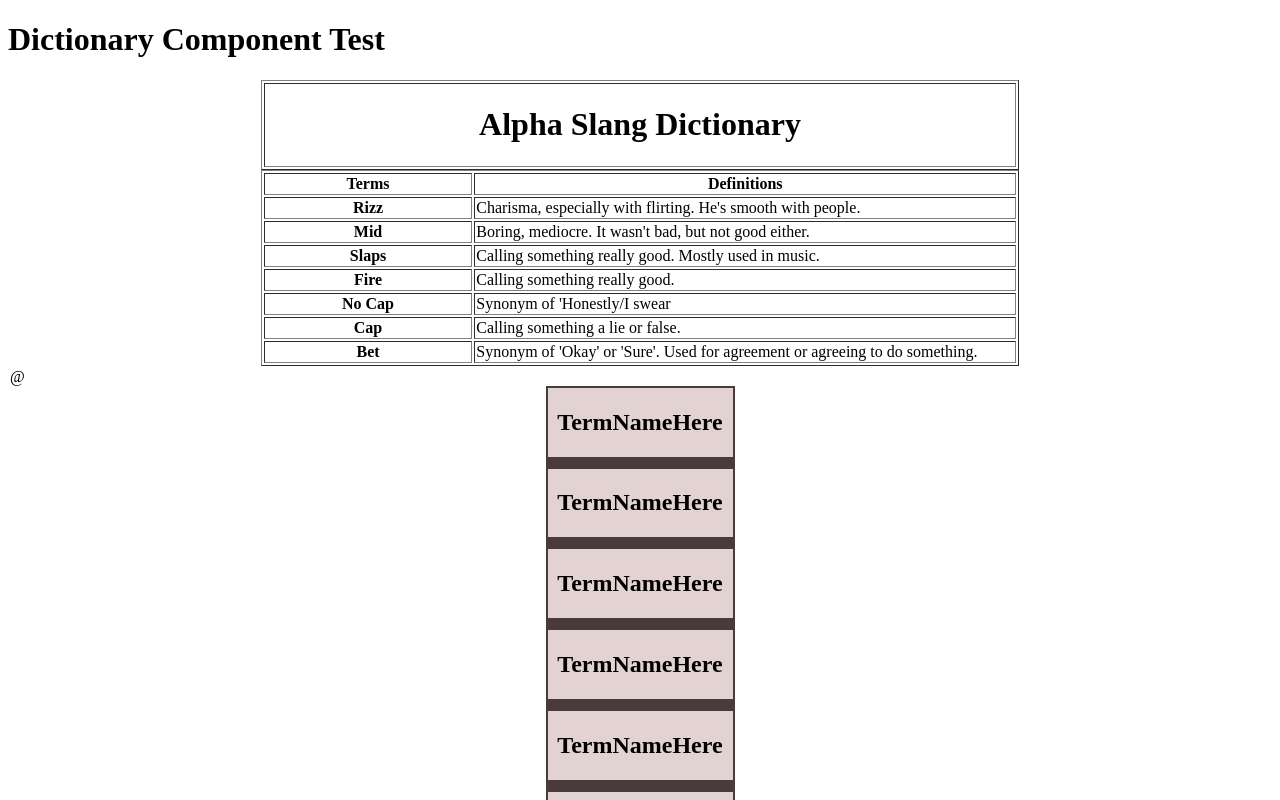
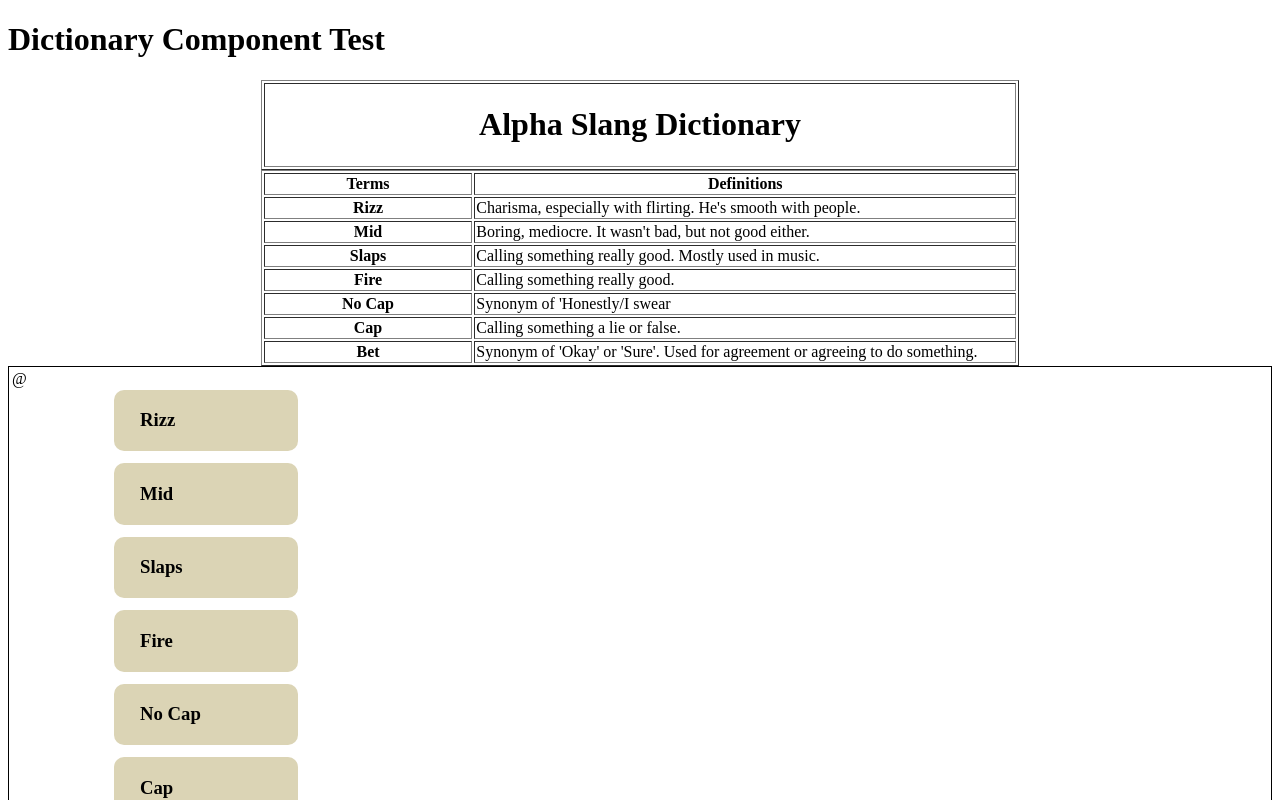
Before and after one commit to gardoseSIT-john/AlphaSlangInterpreter, an Angular app: page / in a window 1280 px wide. Shown: the top 800 px of the page. Built offline with nearby package versions, Linux system fonts and the light colour scheme.

Commit message:
CSS update.

```diff
--- a/src/app/components/dictionary-display-component/dictionary-display-component.css
+++ b/src/app/components/dictionary-display-component/dictionary-display-component.css
@@ -1,27 +1,45 @@
+/* The card conntainer */
+table.term-sector{
+    border:1px solid black;
+}
 /* The entire card */
 .term-card {
+
 }
 
 /* The table inside the card */
 .term-card .term-card-table {
     width: 15%;
-    background-color: #493b3b;
-    margin-left: auto;
+    background-color: white;
     margin-right: auto;
+    margin-left:100px;
+    transition: width 0.3s ease-in-out;
+
 }
 
 /* The TermName cell */
 .term-card .term-name-cell {
-    background-color: #e2d2d2;
-    text-align: center;
-    width:100%
+    background-color: #dbd4b5;
+    text-align: left;
+    width:100%;
+    max-height:1px;
+    border-radius: 10px;
 }
 
+.term-card .term-name-cell h3{
+    margin-left: 25px;
+}
+
+
 .term-card:has(.term-card-table:hover) .definition-cell, .term-card:has(.term-card-table:hover) .sample-cell {
-    background-color: #460e0e;
+
     opacity:1;
-    max-height: 200px;
+    max-height: 100px;
 }
+.term-card:has(.term-card-table:hover) .term-card-table{
+    width: 45%;
+}
+
 
 /* The Definition cell */
 .term-card .definition-cell {
@@ -41,6 +59,19 @@
     display:block
 }
 
+.term-card .sample-cell p.section-title{
+    margin-left:25px;
+}
+.term-card .sample-cell p.section-content{
+    margin-left:75px;
+}
+.term-card .definition-cell p.section-title{
+    margin-left:25px;
+}
+.term-card .definition-cell p.section-content{
+    margin-left:75px;
+}
+
 /* The "Definition" / "Sample Sentence" headings */
 .term-card .section-title {
 }
--- a/src/app/components/dictionary-display-component/dictionary-display-component.html
+++ b/src/app/components/dictionary-display-component/dictionary-display-component.html
@@ -19,15 +19,17 @@
         </tr>
     }
 </table>
-<table width="100%">
-@@for (terms of alphaSlang.terms(); track terms.term) {
+<table width="100%" class="term-sector">
+    <tr>
+        <td>
+            @@for (terms of alphaSlang.terms(); track terms.term) {
     <div class="term-card">
 
         <table class="term-card-table">
 
             <tr>
                 <td class="term-name-cell">
-                    <h2>TermNameHere</h2>
+                    <h3>{{ terms.term }}</h3>
                 </td>
             </tr>
 
@@ -35,7 +37,7 @@
                 <td class="definition-cell">
                     <p class="section-title">Definition</p>
                     <p class="section-content">
-                        This is a sample definition of the term
+                        {{ terms.description }}
                     </p>
                 </td>
             </tr>
@@ -44,7 +46,7 @@
                 <td class="sample-cell">
                     <p class="section-title">Sample Sentence</p>
                     <p class="section-content">
-                        This is a sample sentence using the term.
+                        {{ terms.example }}
                     </p>
                 </td>
             </tr>
@@ -52,6 +54,9 @@
         </table>
 
     </div>
-}
+    }
+        </td>
+    </tr>
+
 
 </table>
```
